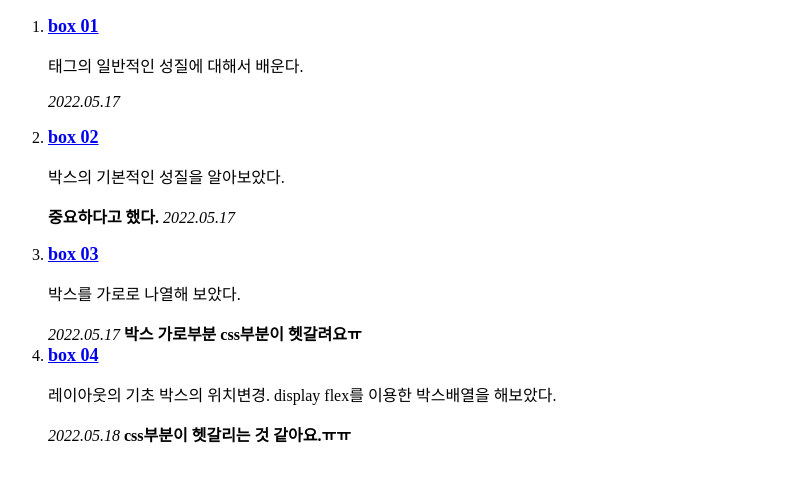
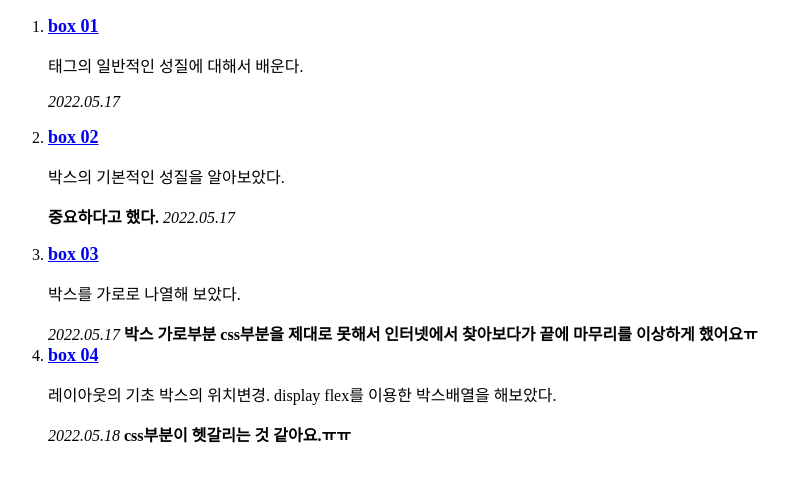
Before and after one commit to golddh57/golddh57.github.io, a plain HTML site: page document/index.html in a window 1280 px wide. Shown: the whole page, without its empty margins (0-785 px from the left). Drawn offline with Linux system fonts and the light colour scheme.

Commit message:
Add files via upload

```diff
--- a/document/index.html
+++ b/document/index.html
@@ -51,7 +51,8 @@
             <p>박스를 가로로 나열해 보았다.</p>
 
             <em>2022.05.17</em>
-            <b>박스 가로부분 css부분이 헷갈려요ㅠ</b>
+            <b>박스 가로부분 css부분을 제대로 못해서 인터넷에서 찾아보다가
+                끝에 마무리를 이상하게 했어요ㅠ</b>
         </li>
         <li>
 
```
